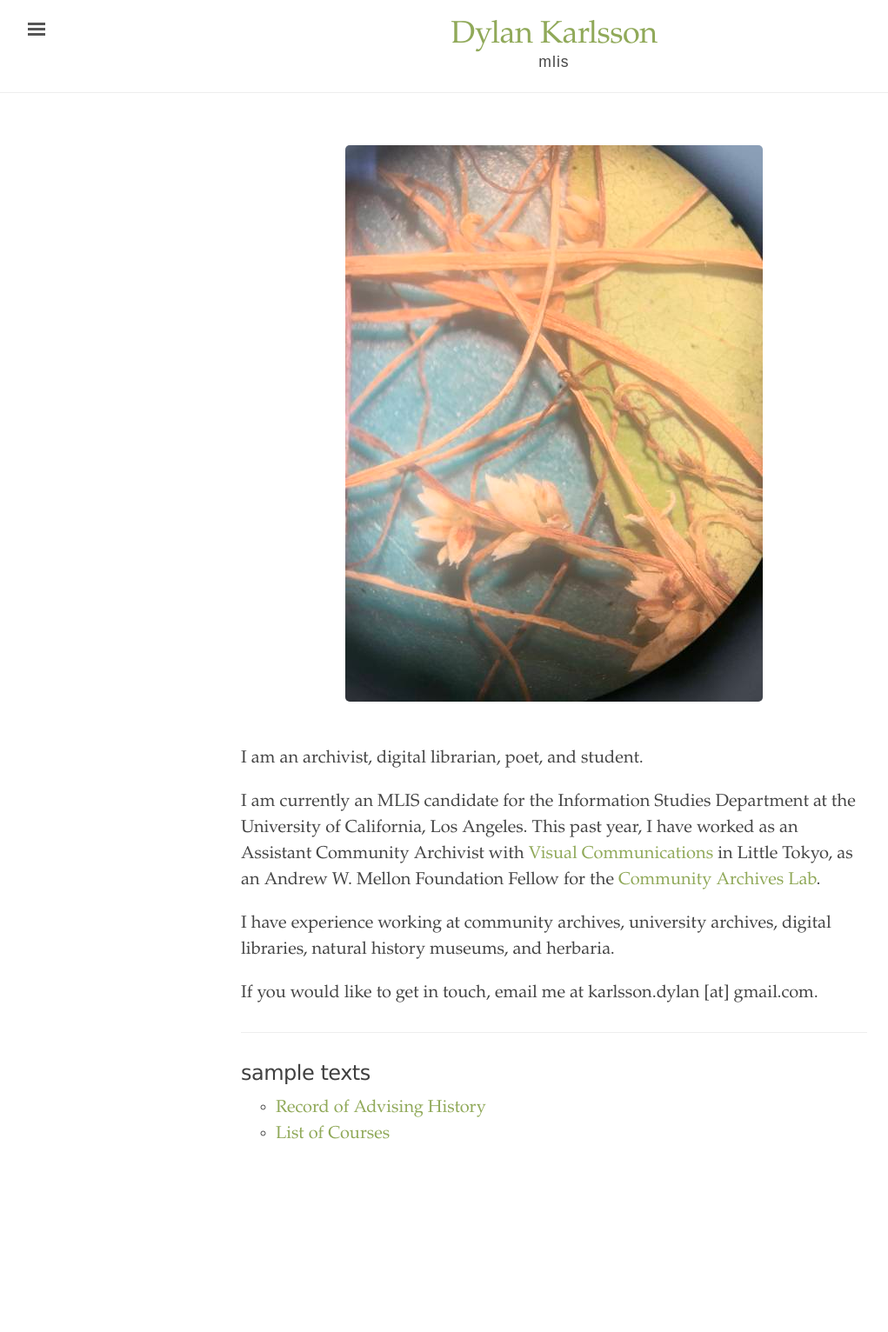
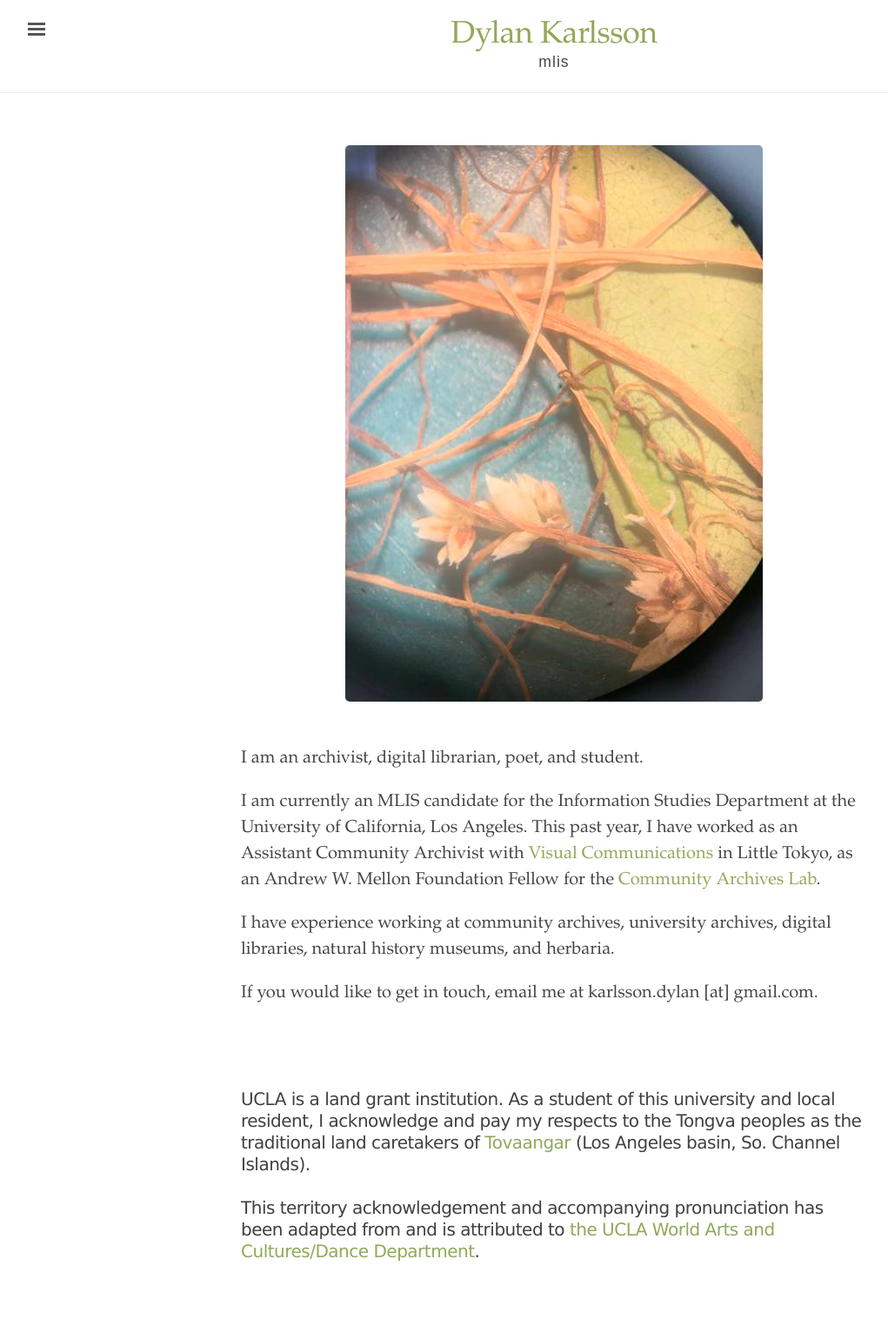
Before and after one commit to dylankarlsson/portfolio, a Jekyll site: the page built from index.html, in a window 1280 px wide. Shown: the whole page at 87% size, without its empty margins (3-1024 px from the left). Built offline with Jekyll 4.4.1, drawn with Linux system fonts in a browser that asks for light colours; before the commit the page ends 1399 px from its top, so only the background shows below that.

Commit message:
Update index.html

```diff
--- a/index.html
+++ b/index.html
@@ -15,21 +16,8 @@ title: "Dylan Karlsson"
 
   <p>If you would like to get in touch, email me at karlsson.dylan [at] gmail.com.</p>
 
+<br>
 
+<p><h5><br>UCLA is a land grant institution. As a student of this university and local resident, I acknowledge and pay my respects to the Tongva peoples as the traditional land caretakers of <a href="https://www.aisc.ucla.edu/sounds/world.wav">Tovaangar</a> (Los Angeles basin, So. Channel Islands).
+<br><br>This territory acknowledgement and accompanying pronunciation has been adapted from and is attributed to <a href="https://www.wacd.ucla.edu/" title="">the UCLA World Arts and Cultures/Dance Department</a>.</h5><p>
 </div>
-
-<hr>
-
-<div class="toc">
-  <h2>sample texts</h2>
-  <ul class="texts">
-  {% for item in site.texts %}
-
-    <li class="text-title">
-      <a href="{{ site.baseurl }}{{ item.url }}">
-        {{ item.title }}
-      </a>
-    </li>
-  {% endfor %}
-  </ul>
-</div>
```
Also changed, not shown: other parts of index.html (+1 -0 lines).
